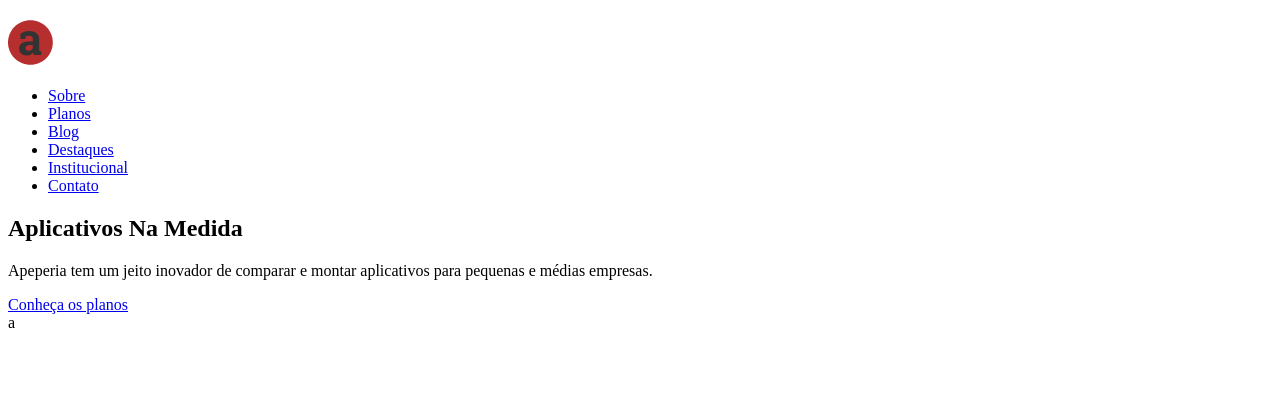
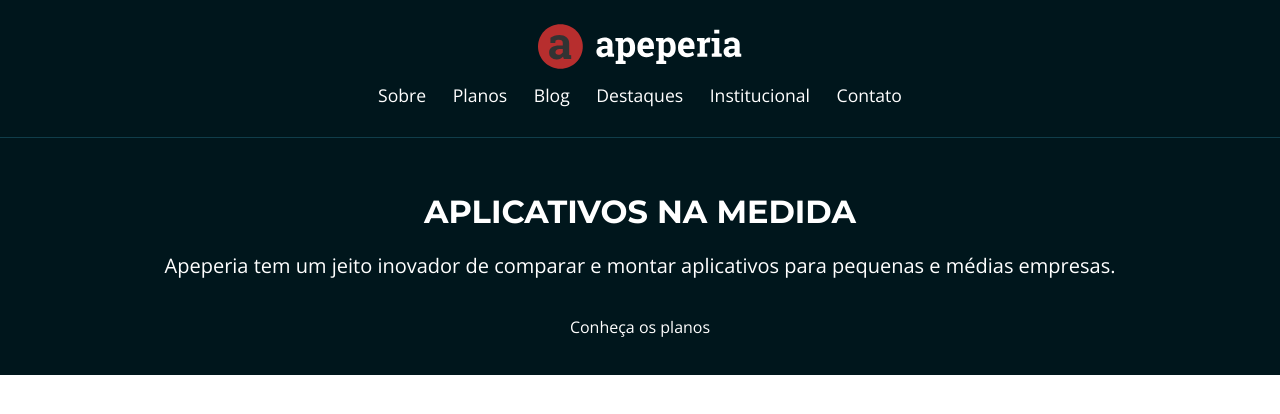
Before and after one commit to Andredeps/apeperia-mobile-first, a plain HTML site: page index.html in a window 1280 px wide. Drawn offline with nearby package versions, Linux system fonts and the light colour scheme.

Commit message:
Aplicando Estilos

```diff
--- /dev/null
+++ b/css/base.css
@@ -0,0 +1,3 @@
+body {
+    font-family: 'Open Sans', sans-serif;
+}
--- a/index.html
+++ b/index.html
@@ -1,23 +1,48 @@
 <!DOCTYPE html>
 <html lang="pt-br">
+
 <head>
     <meta charset="UTF-8">
     <meta http-equiv="X-UA-Compatible" content="IE=edge">
     <meta name="viewport" content="width=device-width, initial-scale=1.0">
     <title>Home | Apeperia</title>
+
+    <!--Fontes Externas-->
+    <link rel="preconnect" href="https://fonts.googleapis.com">
+    <link rel="preconnect" href="https://fonts.gstatic.com" crossorigin>
+    <link href="https://fonts.googleapis.com/css2?family=Montserrat:wght@300;400;700&family=Open+Sans:wght@300;400;700&display=swap" rel="stylesheet">
+    <!--Final das Fontes Externas-->
+
+    <!--Reset CSS-->
+    <link rel="stylesheet" href="./css/reset.css">
+    <!--Final do Reset CSS-->
+
+    <!--Estilo Base-->
+    <link rel="stylesheet" href="./css/base.css">
+    <!--Fim do Estilo Base-->
+
+    <!--Estilo Cabeçalho-->
+    <link rel="stylesheet" href="./css/cabecalho.css">
+    <!--Final do Estilo Cabeçalho-->
+
+    <!--Estilo Chamada-->
+    <link rel="stylesheet" href="./css/chamada.css">
+    <!--Final do Estilo Chamada-->
+
 </head>
+
 <body>
     <!--Cabeçalho-->
-    <header>
-        <img src="./img/logo-apeperia.svg" alt="Logo da Apeperia">
-        <nav>
+    <header class="cabecalho">
+        <img class="cabecalho__logo" src="./img/logo-apeperia.svg" alt="Logo da Apeperia">
+        <nav class="cabecalho__navegacao">
             <ul>
-                <li><a href="#">Sobre</a></li>
-                <li><a href="#">Planos</a></li>
-                <li><a href="#">Blog</a></li>
-                <li><a href="#">Destaques</a></li>
-                <li><a href="#">Institucional</a></li>
-                <li><a href="#">Contato</a></li>
+                <li class="cabecalho__link"><a href="#">Sobre</a></li>
+                <li class="cabecalho__link"><a href="#">Planos</a></li>
+                <li class="cabecalho__link"><a href="#">Blog</a></li>
+                <li class="cabecalho__link"><a href="#">Destaques</a></li>
+                <li class="cabecalho__link"><a href="#">Institucional</a></li>
+                <li class="cabecalho__link"><a href="#">Contato</a></li>
             </ul>
         </nav>
     </header>
@@ -25,13 +50,13 @@
 
     <!--Chamada-->
     <main>
-        <section>
-            <h1>Aplicativos Na Medida</h1>
-            <p>Apeperia tem um jeito inovador de comparar e montar aplicativos para pequenas e médias empresas.</p>
-            <a href="#">Conheça os planos</a>
+        <section class="chamada">
+            <h1 class="chamada__titulo">Aplicativos Na Medida</h1>
+            <p class="chamada__texto">Apeperia tem um jeito inovador de comparar e montar aplicativos para pequenas e médias empresas.</p>
+            <a  class="chamada__botao" href="#">Conheça os planos</a>
         </section>
     </main>
     <!--Final da Chamada-->
 
-</body>a
+</body>
 </html>
```
